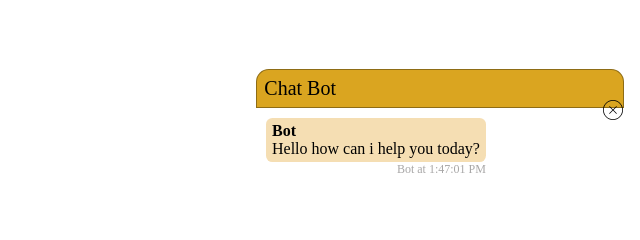
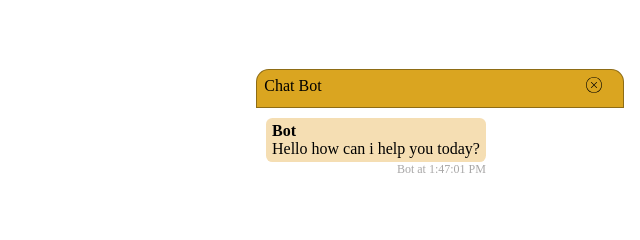
Before and after one commit to ashwinbalajir/ashwinbalajir.github.io, a plain HTML site: page chat_html/index.html in a window 1280 px wide. Both pictures are taken after a click on the element 1231 px from the left and 756 px from the top of the page. Shown: the part 315-555 px from the top of the page, 640-1280 px from the left. Drawn offline with nearby package versions, Linux system fonts and the light colour scheme.

Commit message:
changes2

```diff
--- a/chat_html/css/style.css
+++ b/chat_html/css/style.css
@@ -64,7 +64,9 @@
 	padding-right: 0;
 	padding-top: 2%;
 	padding-bottom: 2%;
-	display: relative;
+	position: relative;
+	max-width: 100%;
+	max-height: 100%;
 }
 .chat-title {
 	/* padding-left: 12px;
@@ -74,19 +76,26 @@
 	padding-left: .5rem;
 	margin: auto;
 	padding-bottom: 10%; */
-	display: flex;
-	font-size: 20px;
+	/* display: flex; */
+	display: inline;
+	font-size: 1rem;
 	padding-left: 2%;
-	flex-direction: row;
+	/* width: 50%; */
+	/* flex-direction: row; */
 	align-items: centre;
 }
 .header-elements {
 	/* margin-top: 12px;
 	margin-right: 10px; */
-	width: 20px;
-	height: 20px;
-	display: flex;
-
+	/* width: 1rem; */
+	/* display: inline; */
+	background-image: url("../assets/close_icon.svg");
+	background-repeat: no-repeat;
+	width: 10%;
+	/* position: relative; */
+	/* height: 1rem; */
+	/* display: flex; */
+	height: 1rem;
 	float: right;
 }
 .chat-conv {
--- a/chat_html/index.html
+++ b/chat_html/index.html
@@ -20,7 +20,7 @@
         <div class="chat-header">
           <div class="chat-title">Chat Bot</div>
           <div class="header-elements" onclick="openChatWindow()">
-            <img src="assets/close_icon.svg" />
+            <!-- <img src="assets/close_icon.svg" /> -->
           </div>
         </div>
       </div>
```
